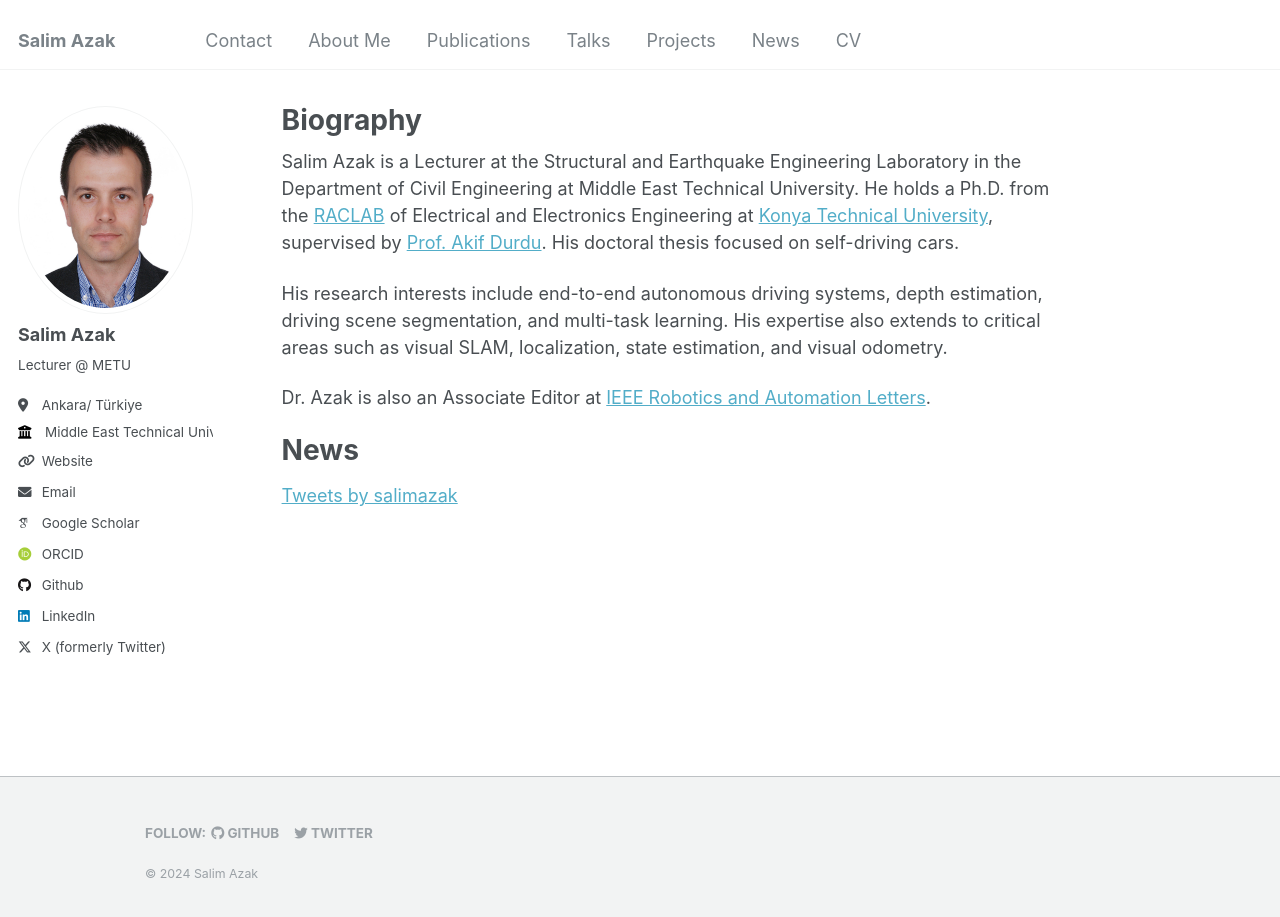
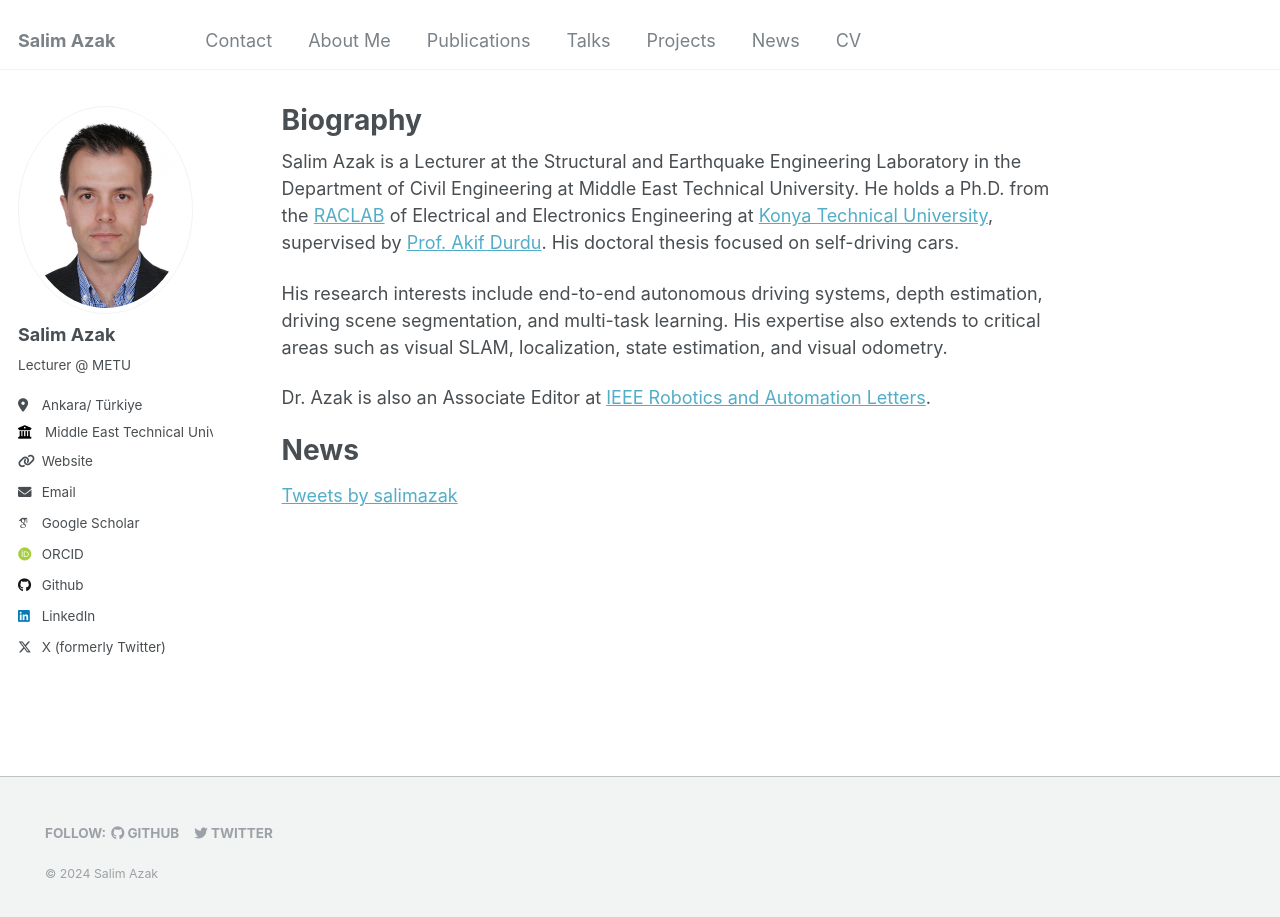
Before and after one commit to salimazak/salimazak.github.io, a Jekyll site: the page built from _pages/about.md, in a window 1280 px wide and 924 px high. Shown: the top 917 px of the window. Built offline with Jekyll 4.4.1, drawn with Linux system fonts in a browser that asks for light colours; some web fonts are replaced; comment, search, counter and statistics services are not loaded.

Commit message:
Update main.scss

```diff
--- a/assets/css/main.scss
+++ b/assets/css/main.scss
@@ -48,13 +48,13 @@
 }
 /* Example CSS to make the footer narrower */
 .page__footer-follow {
-  max-width: 1000px; /* Adjust this value as needed */
+  max-width: 1200px; /* Adjust this value as needed */
   margin: 0 auto;   /* Centers the footer */
   padding: 5px;    /* Add padding for spacing */
 }
 
 .page__footer-copyright {
-  max-width: 1000px; /* Adjust this value as needed */
+  max-width: 1200px; /* Adjust this value as needed */
   margin: 0 auto;   /* Centers the copyright text */
   padding: 5px;    /* Add padding for spacing */
 }
```
